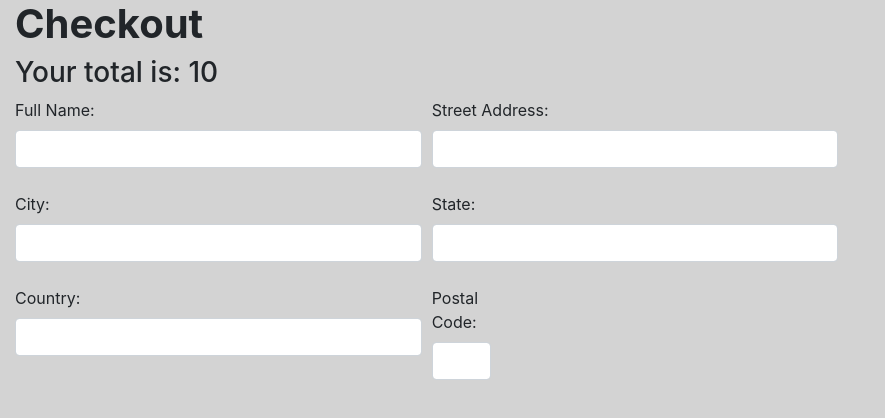
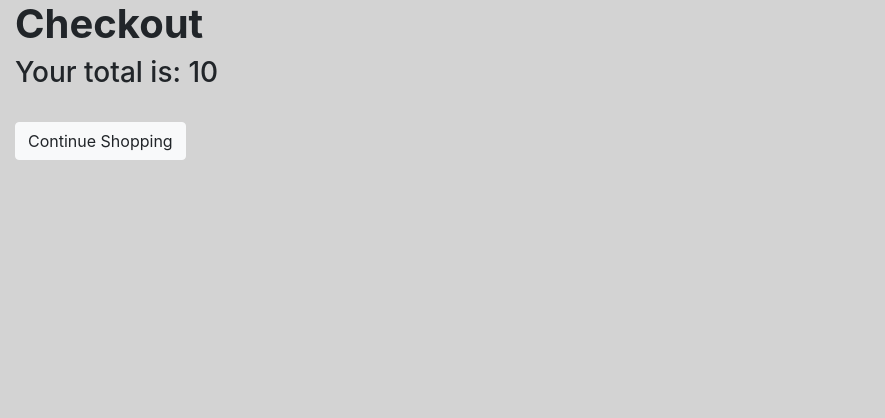
Before and after one commit to Maxberman3/cs50project3public, a Django app: template redneck1/templates/redneck1/checkoutform.html in a window 1280 px wide. Shown: the top 418 px of the page, without its empty margins (0-885 px from the left). Run offline with Django 3.2, Linux system fonts and the light colour scheme; the template is opened without the code that fills it: most values are stand-ins (such as "Sample title", 1, 10 or a date in 2020); some libraries are stand-ins or nearby versions.

Commit message:
rehauled checkout to entirely go through stripe button, added email field to orderitems

```diff
--- a/redneck1/admin.py
+++ b/redneck1/admin.py
@@ -1,8 +1,9 @@
 from django.contrib import admin
-from .models import Cruise, Passenger, ShoppingCartItem, Product
+from .models import Cruise,Passenger,ShoppingCartItem,Product,OrderItem
 
 # Register your models here.
 admin.site.register(Cruise)
 admin.site.register(Passenger)
 admin.site.register(ShoppingCartItem)
 admin.site.register(Product)
+admin.site.register(OrderItem)
--- a/redneck1/templates/redneck1/checkoutform.html
+++ b/redneck1/templates/redneck1/checkoutform.html
@@ -15,46 +15,17 @@
         <h3>Your total is: {{total}}</h3>
         <form class="form-group" method="post" action="{% url 'checkout' %}">
           {% csrf_token %}
-        <div class="form-row">
-        <div class="col">
-        <label for='namefield'>Full Name:</label>
-        <input type="text" maxlength="700" name='full_name' class='form-control' id='namefield' required>
-      </div>
-        <div class="col">
-        <label for='addressfield'>Street Address:</label>
-        <input type="text" maxlength="700" name='address' class='form-control' id='addressfield' required>
-      </div>
-    </div>
-  </br>
-        <div class="form-row">
-          <div class="col">
-        <label for='cityfield'>City:</label>
-        <input type="text" maxlength="700" name='city' class='form-control' id='cityfield' required>
-      </div>
-        <div class="col">
-          <label for='statefield'>State:</label>
-          <input type="text" maxlength='14' name='state' class='form-control' id='statefield' required>
-      </div>
-    </div>
-  </br>
-      <div class="form-row">
-        <div class='col-6'>
-          <label for='countryfield'>Country:</label>
-          <input type="text" class='form-control' maxlength="74" name="country" id='countryfield' required>
-        </div>
-        <div class="col-1">
-        <label for='zipfield'>Postal Code:</label>
-        <input type='text' maxlength="5" name='zip' class='form-control' id='zipfield' required>
-      </div>
-      </div>
       </br>
         <script src="https://checkout.stripe.com/checkout.js" class="stripe-button"
         data-key="{{stripe_key}}"
-        data-name="redneck_cruises_inc"
+        data-name="Red Neck Cruises Inc."
         data-zip-code="true"
         data-amount="{{stripetotal}}"
-        data-currency="usd">
+        data-currency="usd"
+        data-shipping-address="true"
+        data-billing-address="true">
         </script>
+        <a href='/merch' class="btn btn-light">Continue Shopping</a>
         </form>
       </div>
     </div>
--- a/redneck1/urls.py
+++ b/redneck1/urls.py
@@ -27,5 +27,4 @@ path("merch/addtocart",views.addtocart,name='addtocart'),
 path("merch/cart",views.shoppingcart,name='cart'),
 path("merch/cartremove",views.cartremove,name='cartremove'),
 path("merch/checkout",views.checkout,name='checkout'),
-path("merch/chckout",views.checkout,name='checkouthandle'),
 ]
```
Also changed, not shown: redneck1/models.py (+9 -0 lines), redneck1/templates/redneck1/checkoutsuccess.html (added, +17 -0 lines), redneck1/views.py (+16 -14 lines).
